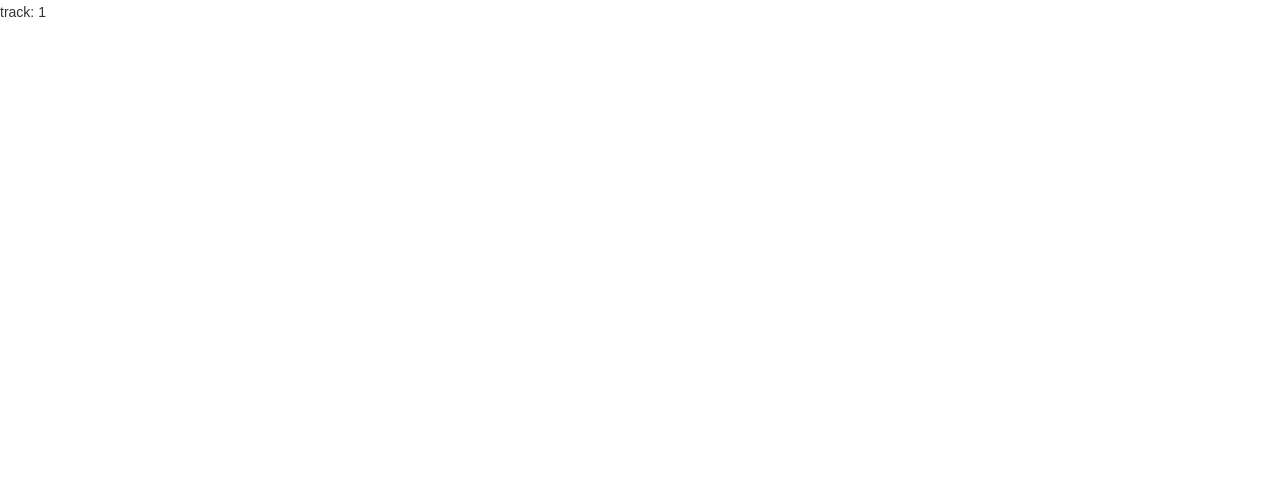
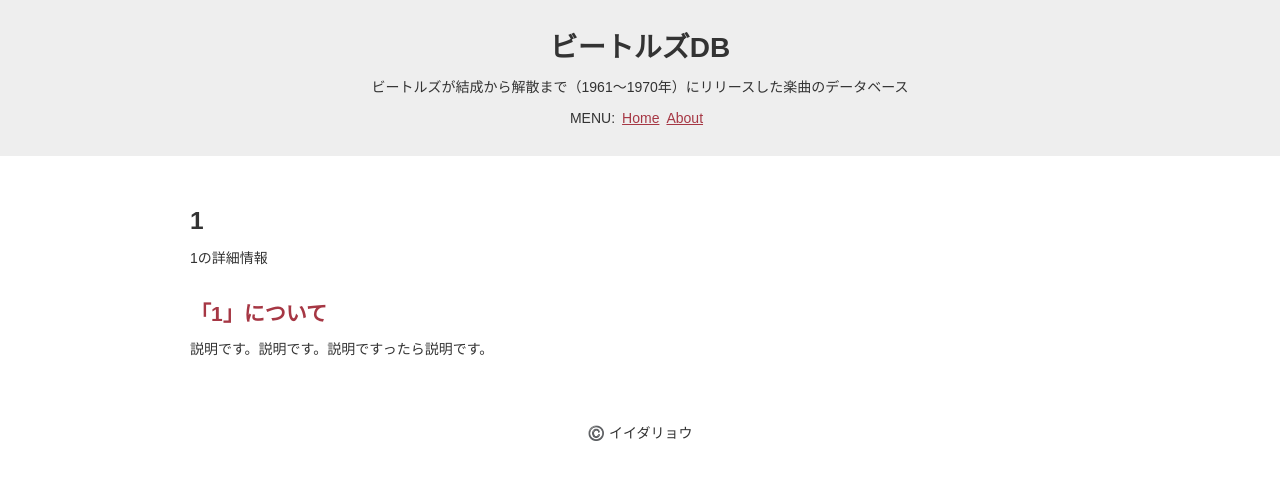
Before and after one commit to ryo-i/beatles-db, a Next.js app: page /track/1 in a window 1280 px wide. Shown: the top 480 px of the page. Built offline with nearby package versions, Linux system fonts and the light colour scheme.

Commit message:
動的ページをページ構成のレイアウトに変更 #3

```diff
--- a/pages/about.tsx
+++ b/pages/about.tsx
@@ -53,7 +53,7 @@
             <section>
                 <h2>進捗</h2>
                 <ul>
-                    <li>動的ページを追加 <a href="https://github.com/ryo-i/beatles-db/issues/3">#3</a></li>
+                    <li>動的ページをページ構成のレイアウトに変更 <a href="https://github.com/ryo-i/beatles-db/issues/3">#3</a></li>
                     <li>データの見直し、手直し中 <a href="https://github.com/ryo-i/beatles-db/issues/1">#1</a></li>
                 </ul>
             </section>
--- a/pages/track/[no].jsx
+++ b/pages/track/[no].jsx
@@ -1,10 +1,41 @@
 import { useRouter } from 'next/router';
+import Head from 'next/head';
+import Header from '../../components/Header';
+import Footer from '../../components/Footer';
+import Data from '../../data/data.json';
 
+
+// Component
 const Post = () => {
   const router = useRouter();
   const { no } = router.query;
 
-  return <p>track: {no}</p>;
-};
+  const headerTitle = Data.header.title;
+  const pageTitle = no;
+  const pageText = no + 'の詳細情報';
+  const headTitle = pageTitle + ' | ' + headerTitle;
+
+    return (
+        <>
+        <Head>
+            <title>{ headTitle }</title>
+            <meta name="description" content={ pageText } />
+            <meta property="og:title" content={ headTitle } />
+            <meta property="og:description" content={ pageText } />
+        </Head>
+
+        <Header />
+        <main>
+            <h1>{ pageTitle }</h1>
+            <p dangerouslySetInnerHTML={{ __html: pageText }}></p>
+            <section>
+                <h2>「{no}」について</h2>
+                <p>説明です。説明です。説明ですったら説明です。</p>
+            </section>
+        </main>
+        <Footer />
+        </>
+    );
+}
 
 export default Post;
```
Also changed, not shown: 1 other file (tests, documents, lock files or other folders).
